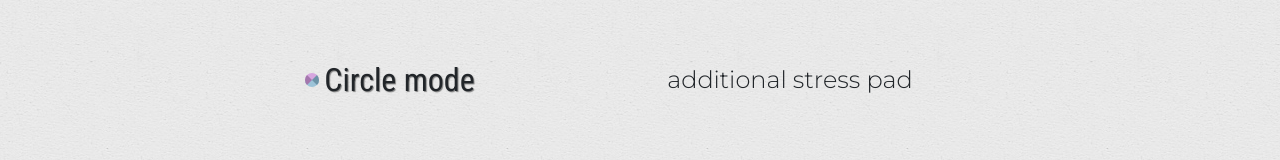
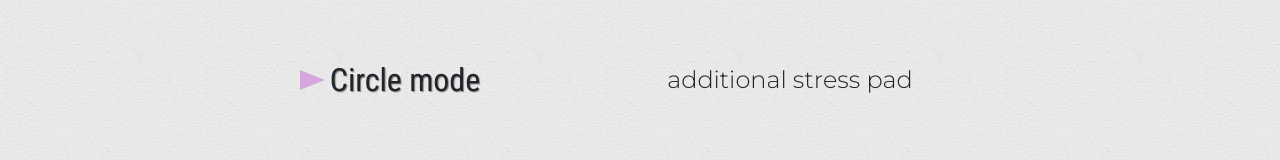
Before and after one commit to EwelinaKi/usk, a Gatsby site: page / in a window 1280 px wide. Shown: the part 781-941 px from the top of the page. Built offline with nearby package versions, Linux system fonts and the light colour scheme; Gatsby itself is replaced by a stand-in of ours.

Commit message:
alternative features decoration

```diff
--- a/src/styles/features.module.css
+++ b/src/styles/features.module.css
@@ -45,17 +45,31 @@
 }
 
 .featureDecor {
-    display: inline;
+    /*display: inline;*/
+    /*height: 0;*/
+    /*width: 0;*/
+    /*z-index: -1;*/
+    /*margin-right: 5px;*/
+
+    /*border-style: solid;*/
+    /*border-width: 7px;*/
+    /*border-radius: 7px;*/
+    /*border-top-color: var(--purple-mid);*/
+    /*border-left-color: var(--purple-dark);*/
+    /*border-right-color: var(--blue-dark);*/
+    /*border-bottom-color: var(--blue-mid);*/
+
     height: 0;
     width: 0;
-    z-index: -1;
-    margin-right: 5px;
+    margin-right: -20px;
 
     border-style: solid;
-    border-width: 7px;
-    border-radius: 7px;
-    border-top-color: var(--purple-mid);
-    border-left-color: var(--purple-dark);
-    border-right-color: var(--blue-dark);
-    border-bottom-color: var(--blue-mid);
+    border-top-width: 10px;
+    border-right-width: 25px;
+    border-bottom-width: 10px;
+    border-left-width: 25px;
+    border-top-color: transparent;
+    border-left-color: var(--purple-mid);
+    border-right-color: transparent;
+    border-bottom-color: transparent;
 }
```
